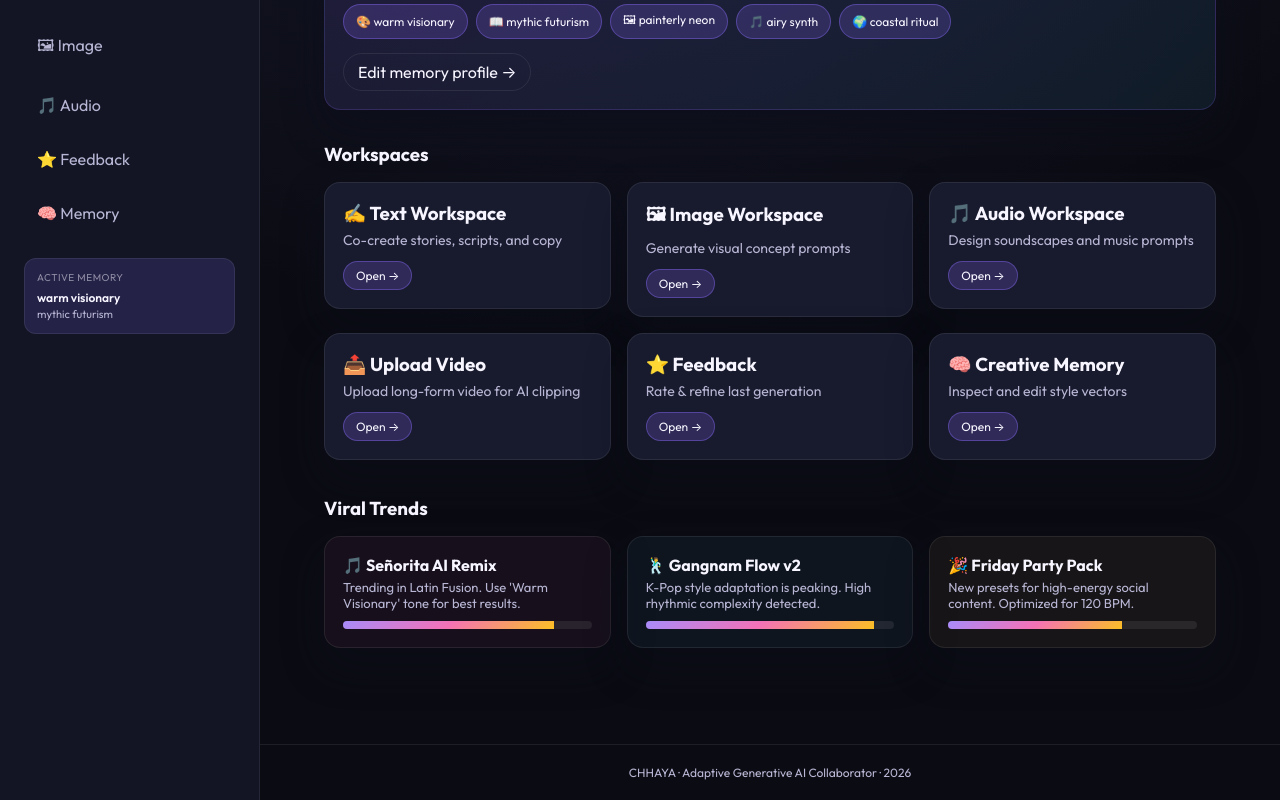
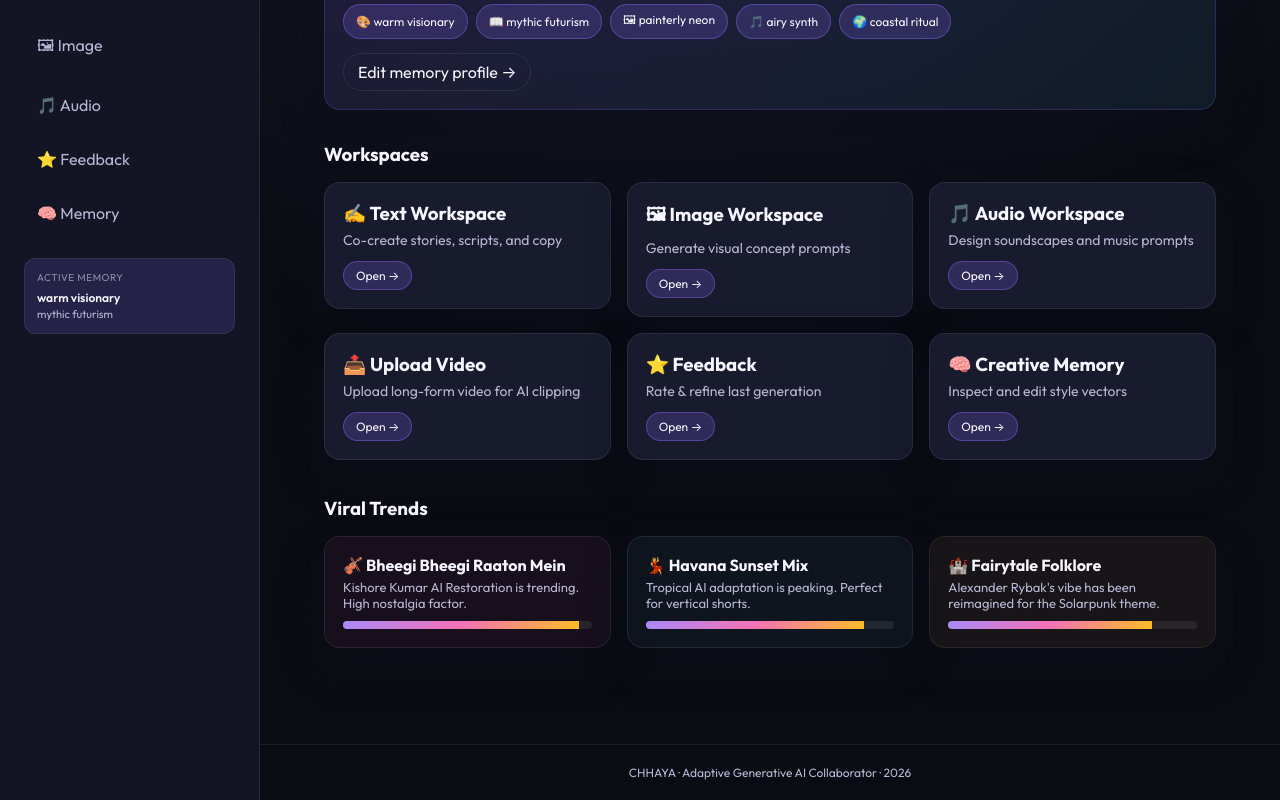
Before and after one commit to AbhayKTS/gla2, a React (Vite) app in the folder frontend/: page /app in a window 1280 px wide. Shown: the part 520-1320 px from the top of the page. Built offline with nearby package versions, Linux system fonts and the light colour scheme; no server answers.

Commit message:
Dashboard Viral Trends updated with user song requests

```diff
--- a/frontend/src/components/pages/DashboardPage.tsx
+++ b/frontend/src/components/pages/DashboardPage.tsx
@@ -100,19 +100,19 @@ const DashboardPage = () => {
       <h3 style={{ marginTop: 12, marginBottom: -8 }}>Viral Trends</h3>
       <div className="cards" style={{ gridTemplateColumns: "repeat(auto-fit, minmax(240px, 1fr))" }}>
         <div className="card" style={{ background: "rgba(255,100,200,0.05)" }}>
-          <h4>🎵 Señorita AI Remix</h4>
-          <p style={{ fontSize: 13, color: "var(--text-muted)", marginTop: 4 }}>Trending in Latin Fusion. Use 'Warm Visionary' tone for best results.</p>
-          <div className="progress-bar" style={{ marginTop: 10 }}><div className="progress" style={{ width: "85%", background: "var(--brand-gradient)" }} /></div>
+          <h4>🎻 Bheegi Bheegi Raaton Mein</h4>
+          <p style={{ fontSize: 13, color: "var(--text-muted)", marginTop: 4 }}>Kishore Kumar AI Restoration is trending. High nostalgia factor.</p>
+          <div className="progress-bar" style={{ marginTop: 10 }}><div className="progress" style={{ width: "95%", background: "var(--brand-gradient)" }} /></div>
         </div>
         <div className="card" style={{ background: "rgba(100,200,255,0.05)" }}>
-          <h4>🕺 Gangnam Flow v2</h4>
-          <p style={{ fontSize: 13, color: "var(--text-muted)", marginTop: 4 }}>K-Pop style adaptation is peaking. High rhythmic complexity detected.</p>
-          <div className="progress-bar" style={{ marginTop: 10 }}><div className="progress" style={{ width: "92%", background: "var(--brand-gradient)" }} /></div>
+          <h4>💃 Havana Sunset Mix</h4>
+          <p style={{ fontSize: 13, color: "var(--text-muted)", marginTop: 4 }}>Tropical AI adaptation is peaking. Perfect for vertical shorts.</p>
+          <div className="progress-bar" style={{ marginTop: 10 }}><div className="progress" style={{ width: "88%", background: "var(--brand-gradient)" }} /></div>
         </div>
         <div className="card" style={{ background: "rgba(255,200,100,0.05)" }}>
-          <h4>🎉 Friday Party Pack</h4>
-          <p style={{ fontSize: 13, color: "var(--text-muted)", marginTop: 4 }}>New presets for high-energy social content. Optimized for 120 BPM.</p>
-          <div className="progress-bar" style={{ marginTop: 10 }}><div className="progress" style={{ width: "70%", background: "var(--brand-gradient)" }} /></div>
+          <h4>🏰 Fairytale Folklore</h4>
+          <p style={{ fontSize: 13, color: "var(--text-muted)", marginTop: 4 }}>Alexander Rybak's vibe has been reimagined for the Solarpunk theme.</p>
+          <div className="progress-bar" style={{ marginTop: 10 }}><div className="progress" style={{ width: "82%", background: "var(--brand-gradient)" }} /></div>
         </div>
       </div>
     </div>
```
